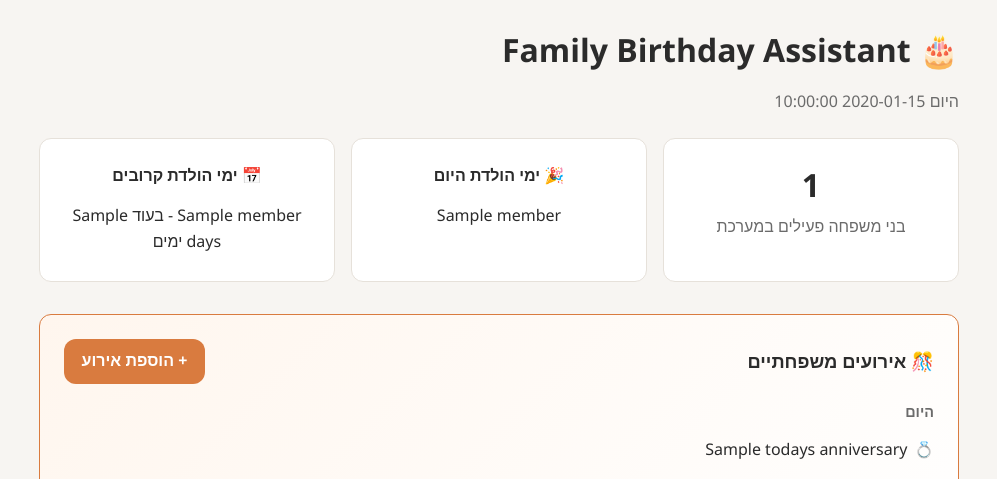
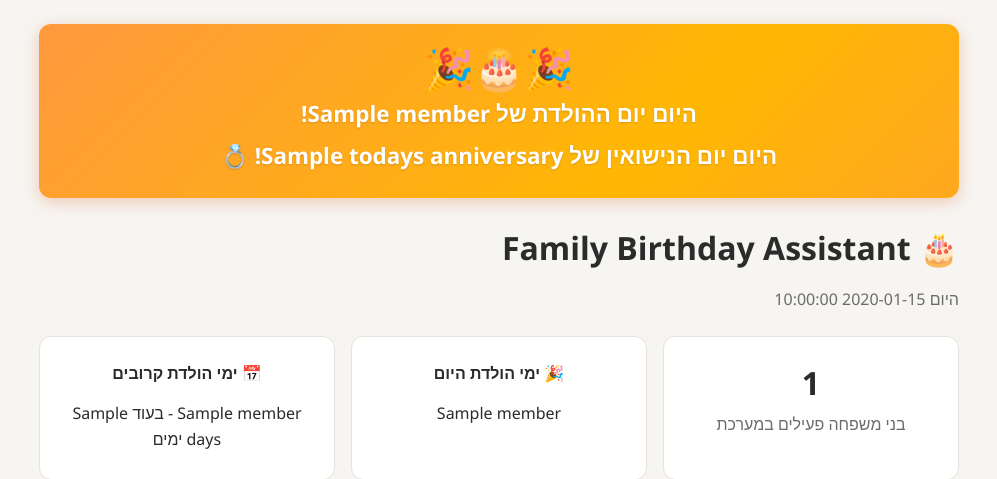
Before and after one commit to israelsla/family-birthday-assistant, a Flask app: template app/templates/dashboard.html in a window 1280 px wide. Shown: the part 65-544 px from the top of the page, without its empty margins (141-1138 px from the left). Run offline with Flask 3, Linux system fonts and the light colour scheme; the template is opened without the code that fills it: most values are stand-ins (such as "Sample title", 1, 10 or a date in 2020).

Commit message:
Add Stage 5: a prominent "today" banner at the top of the dashboard
Shows a large animated banner above everything else - one line per
person with a Hebrew birthday today, one per anniversary today - only
when there's actually something to celebrate; otherwise it doesn't
render at all, so an ordinary day's dashboard is unchanged.

This completes the 5-stage multi-tenant plan (users/families, migration,
auth, family_id filtering, dashboard prominence).

Co-Authored-By: Claude Sonnet 5 <noreply@anthropic.com>
Claude-Session: https://claude.ai/code/session_017hVtt9oh4uZvTviWHMJXgE

```diff
--- a/app/static/css/style.css
+++ b/app/static/css/style.css
@@ -127,6 +127,40 @@ a {
     font-weight: 700;
     color: var(--color-text);
     margin-bottom: 0.5rem;
+}
+
+.today-banner {
+    background: linear-gradient(135deg, #ff8a5b, #ffb703, #ff8a5b);
+    background-size: 200% 200%;
+    animation: today-banner-shimmer 6s ease infinite;
+    border-radius: var(--radius);
+    padding: 1.5rem;
+    margin-bottom: 1.5rem;
+    text-align: center;
+    box-shadow: 0 4px 16px rgba(217, 123, 63, 0.35);
+}
+
+.today-banner__emoji {
+    font-size: 2.5rem;
+    line-height: 1;
+    margin-bottom: 0.5rem;
+}
+
+.today-banner__line {
+    font-size: 1.4rem;
+    font-weight: 700;
+    color: #fff;
+    text-shadow: 0 1px 2px rgba(0, 0, 0, 0.15);
+}
+
+.today-banner__line + .today-banner__line {
+    margin-top: 0.4rem;
+}
+
+@keyframes today-banner-shimmer {
+    0% { background-position: 0% 50%; }
+    50% { background-position: 100% 50%; }
+    100% { background-position: 0% 50%; }
 }
 
 .events-card {
--- a/app/templates/dashboard.html
+++ b/app/templates/dashboard.html
@@ -3,6 +3,18 @@
 {% block title %}דשבורד - Family Birthday Assistant{% endblock %}
 
 {% block content %}
+{% if todays_birthdays or todays_anniversaries %}
+<div class="today-banner">
+    <div class="today-banner__emoji">🎉🎂🎉</div>
+    {% for member in todays_birthdays %}
+    <div class="today-banner__line">היום יום ההולדת של <strong>{{ member.name }}</strong>!</div>
+    {% endfor %}
+    {% for label in todays_anniversaries %}
+    <div class="today-banner__line">היום יום הנישואין של <strong>{{ label }}</strong>! 💍</div>
+    {% endfor %}
+</div>
+{% endif %}
+
 <h1 class="page-title">🎂 Family Birthday Assistant</h1>
 <p class="today-hebrew-date">היום {{ today_hebrew_date }}</p>
 
```
